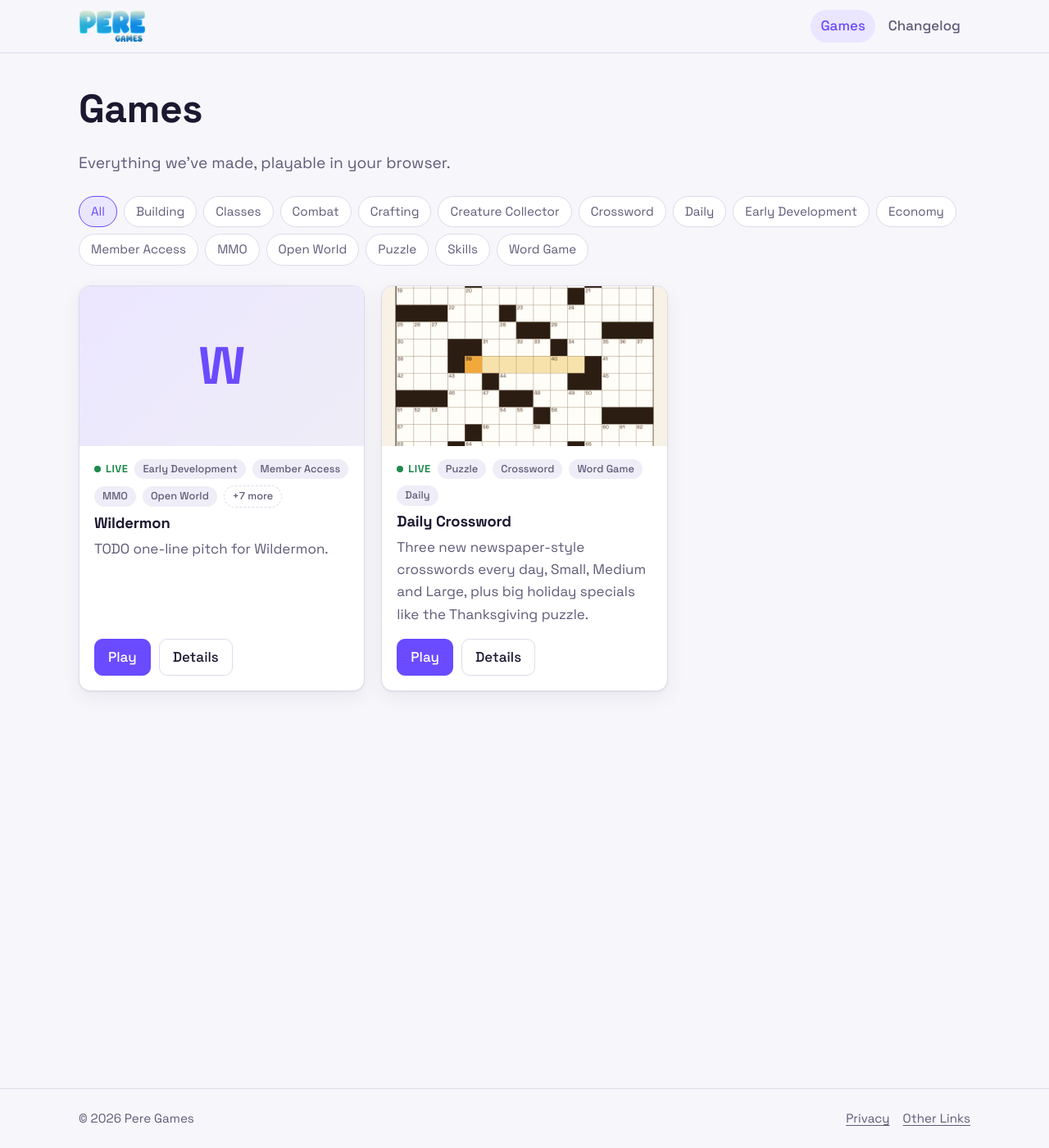
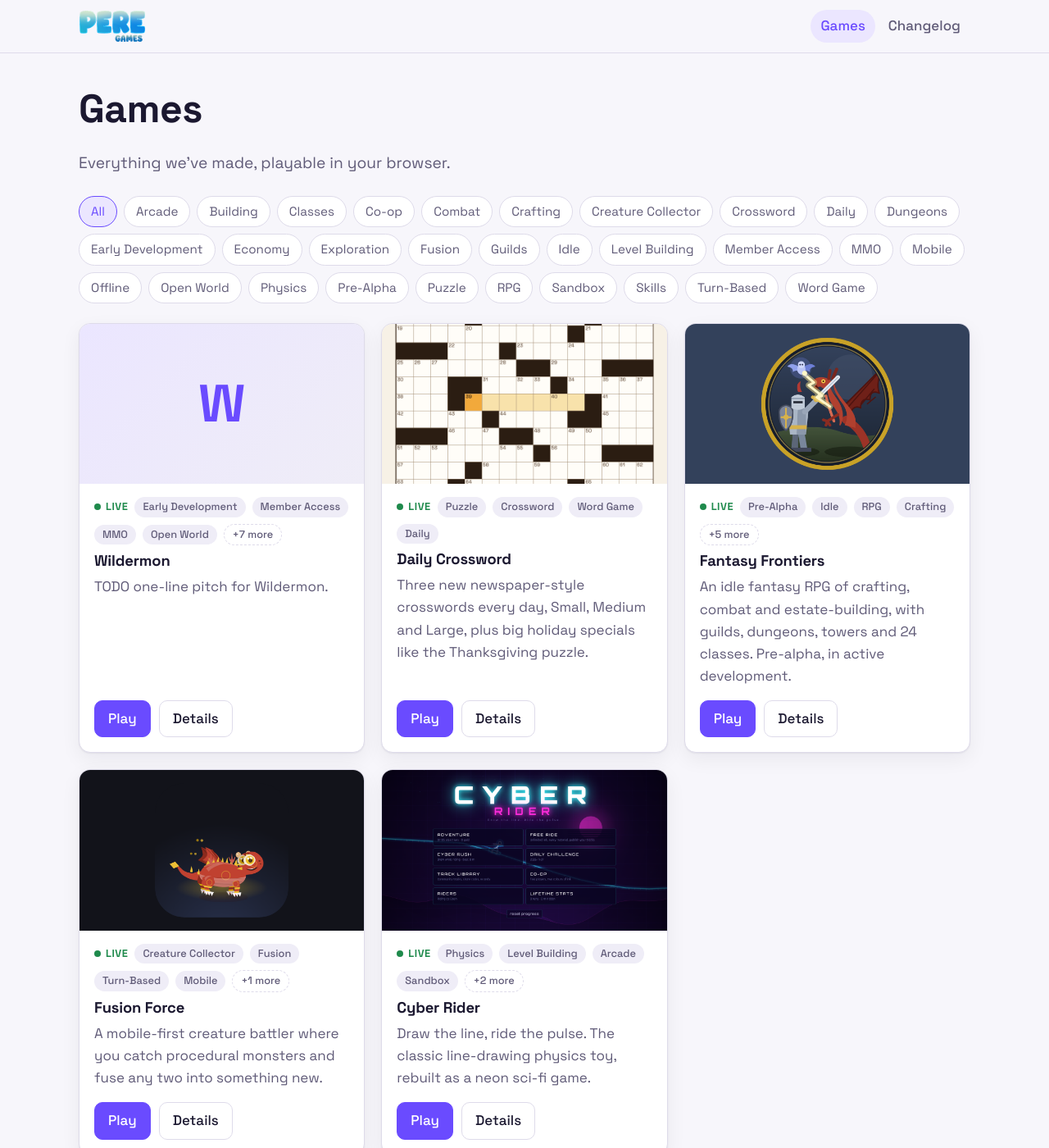
Before and after one commit to Catgenova/Catgenova.github.io, a Jekyll site: the page built from games/index.html, in a window 1280 px wide and 1400 px high. Shown: the whole window at 82% size. Built offline with Jekyll 4.4.1, drawn with Linux system fonts in a browser that asks for light colours.

Commit message:
Add Fantasy Frontiers, Fusion Force and Cyber Rider
Game cards and covers for the three games moving under pere.games, at
/fantasyfrontiers/, /fusionforce/ and /cyberrider/. The 404 page sends
the old repository paths (/Creaturecollector/, /linerider/) to the new
ones, and .well-known/assetlinks.json carries Fantasy Frontiers' Android
app statement, which Android checks at the origin root.

Co-Authored-By: Claude Opus 5.5 <noreply@anthropic.com>
Claude-Session: https://claude.ai/code/session_01BQJucQfGXHTuL5MUV6zAx1

```diff
--- a/404.html
+++ b/404.html
@@ -7,7 +7,7 @@ sitemap: false
 <script>
   // Games that moved: send old links to the new path, keeping the rest of the URL.
   (function () {
-    var moved = { wurm: "wildermon" };
+    var moved = { wurm: "wildermon", creaturecollector: "fusionforce", linerider: "cyberrider" };
     var m = location.pathname.match(/^\/([^\/]+)(\/.*)?$/);
     var to = m && moved[m[1].toLowerCase()];
     if (to) location.replace("/" + to + (m[2] || "/") + location.search + location.hash);
--- a/_config.yml
+++ b/_config.yml
@@ -73,6 +73,11 @@ feed:
 markdown: kramdown
 excerpt_separator: <!--more-->
 
+# Jekyll skips dot-folders by default. Android app links are checked at the
+# origin root, so Fantasy Frontiers' Play app statement lives here.
+include:
+  - .well-known
+
 exclude:
   - README.md
   - CLAUDE.md
--- /dev/null
+++ b/_games/cyberrider.md
@@ -0,0 +1,26 @@
+---
+title: Cyber Rider
+tagline: Draw the line, ride the pulse. The classic line-drawing physics toy, rebuilt as a neon sci-fi game.
+status: Live
+tags:
+  - Physics
+  - Level Building
+  - Arcade
+  - Sandbox
+  - Co-op
+  - Offline
+featured: true
+order: 5
+play_url: /cyberrider/
+cover: /assets/img/games/cyberrider.png
+source_url: https://github.com/Catgenova/cyberrider
+---
+
+Draw a track and let your rider loose on it. Under the glow is a faithful
+re-creation of the original engine, wrapped in a campaign with ink budgets,
+track materials, tricks, riders, interactive objects, bosses and ghosts.
+
+There are daily challenges, an arcade mode, hotseat co-op and a track
+library: publish your own tracks and pass them to friends as share codes.
+It works on phones, installs from the browser menu, and keeps working
+offline once opened. Progress is saved on your device.
--- /dev/null
+++ b/_games/fantasyfrontiers.md
@@ -0,0 +1,28 @@
+---
+title: Fantasy Frontiers
+tagline: An idle fantasy RPG of crafting, combat and estate-building, with guilds, dungeons, towers and 24 classes. Pre-alpha, in active development.
+status: Live
+tags:
+  - Pre-Alpha
+  - Idle
+  - RPG
+  - Crafting
+  - Combat
+  - Classes
+  - Guilds
+  - Dungeons
+  - Economy
+featured: true
+order: 3
+play_url: /fantasyfrontiers/
+cover: /assets/img/games/fantasyfrontiers.png
+source_url: https://github.com/Catgenova/fantasyfrontiers
+---
+
+Gather, refine and craft your way up twenty tiers of gear, then take it into combat: 24 classes, each
+reworked around its own engine, legendary weapons, set armour, enchanting and enhancing. Build an
+estate with peons, workshops, fields and walls; join a guild with a shared bank, hall and estate; climb
+the Tower and run dungeons solo or in a party. Progress is saved to your account and continues while you
+are away.
+
+Pre-alpha: expect balance passes and the occasional rough edge. Bugs and ideas go to the Discord.
--- /dev/null
+++ b/_games/fusionforce.md
@@ -0,0 +1,26 @@
+---
+title: Fusion Force
+tagline: A mobile-first creature battler where you catch procedural monsters and fuse any two into something new.
+status: Live
+tags:
+  - Creature Collector
+  - Fusion
+  - Turn-Based
+  - Mobile
+  - Exploration
+featured: true
+order: 4
+play_url: /fusionforce/
+cover: /assets/img/games/fusionforce.png
+source_url: https://github.com/Catgenova/fusionforce
+---
+
+Every creature is assembled from a library of hand-drawn parts, each class on
+its own skeleton: mammals, reptiles, fish, birds, insects, fungi, oozes and
+more. Catch them in battle, raise them, and take any two of a class to the
+shrine to fuse them into one that inherits from both.
+
+Battles are turn-based with a party of five, and deep: hundreds of moves and
+passives, weather and terrain, screens and hazards, status effects and
+switching. It plays in the browser on a phone or a desktop, and your game is
+saved on your device.
```
Also changed, not shown: .well-known/assetlinks.json (added), assets/img/games/cyberrider.png (added), assets/img/games/fantasyfrontiers.png (added), assets/img/games/fusionforce.png (added).
